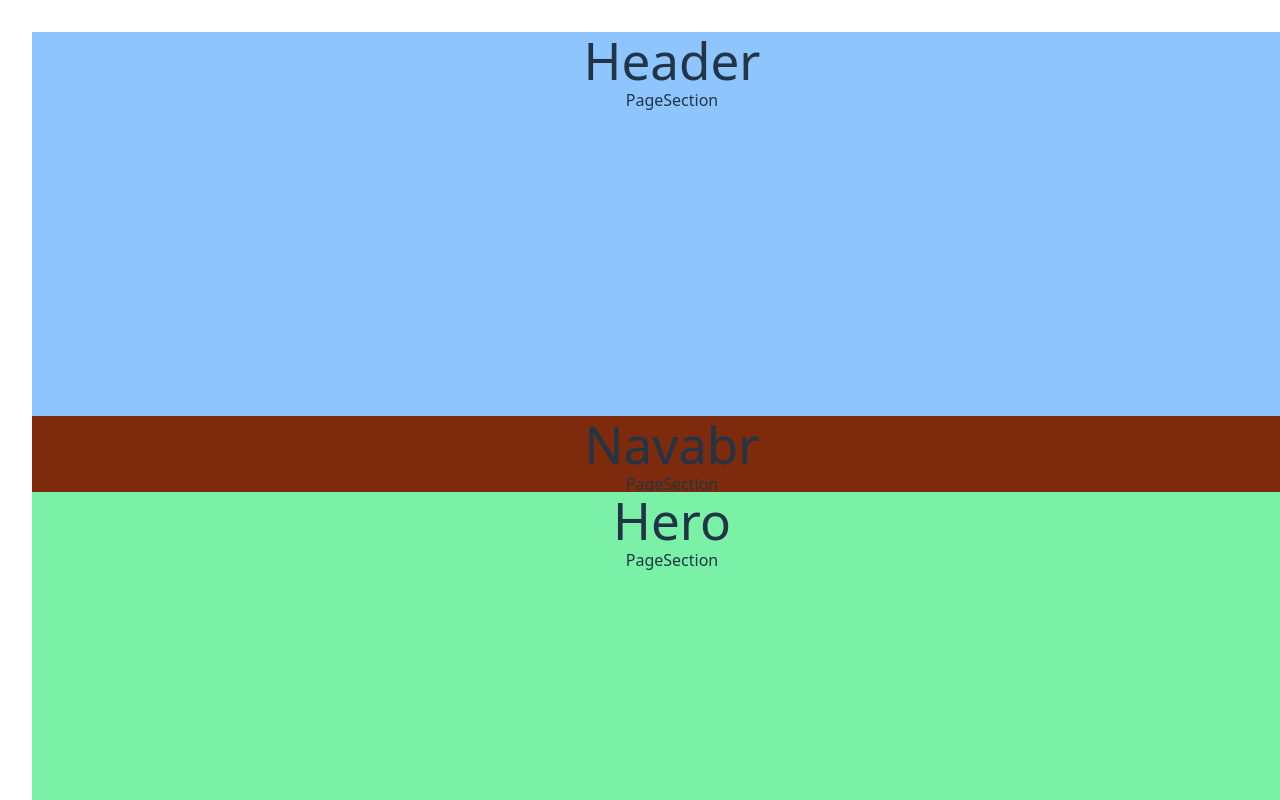
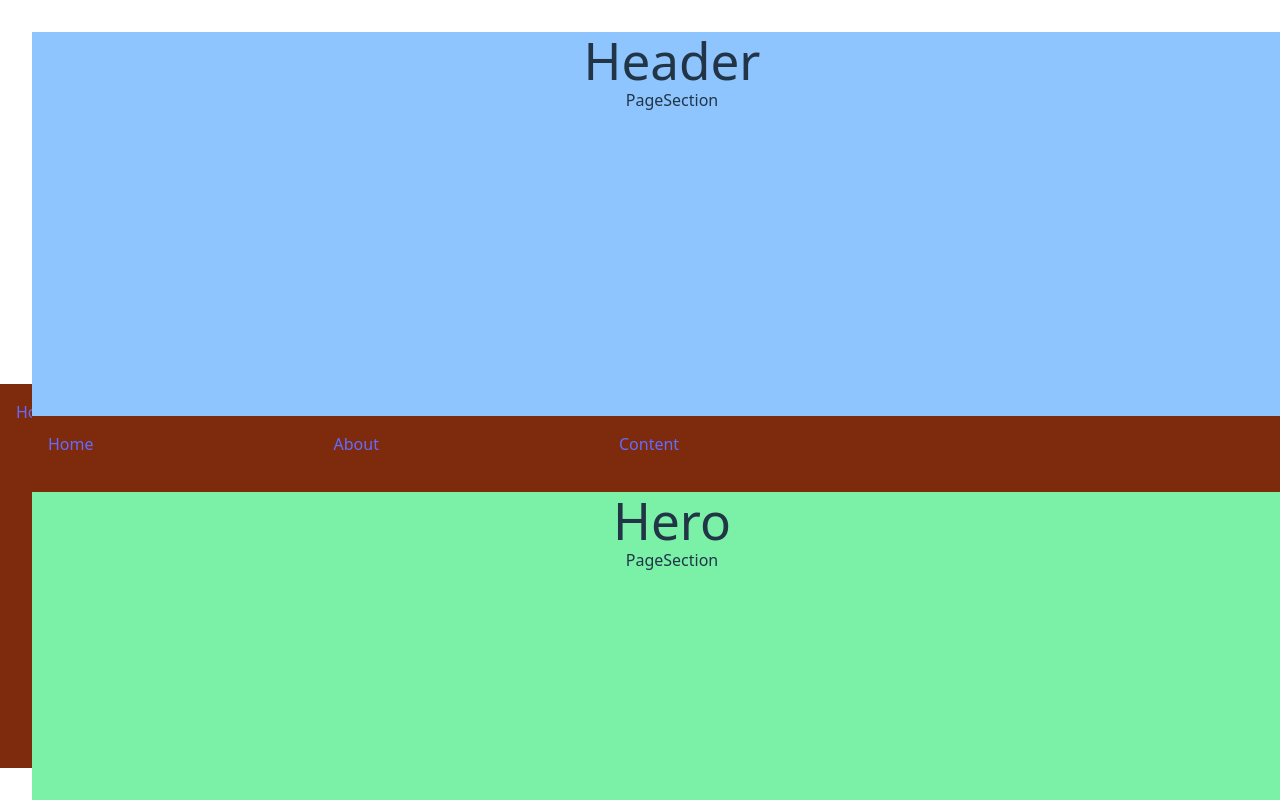
Before and after one commit to Bharatdwaj3/notepad-dsa, a React (Vite) app: page / in a window 1280 px wide. Shown: the top 800 px of the page. Built offline with nearby package versions, Linux system fonts and the light colour scheme.

Commit message:
making Navbar

```diff
--- a/src/App.tsx
+++ b/src/App.tsx
@@ -1,13 +1,22 @@
 
-import {Home} from './pages/index'
+import {Home, Content, About} from './pages/index'
+import { BrowserRouter as Router, Routes, Route  } from 'react-router-dom'
 import './App.css'
+import { Navbar } from './components'
 
 function App() {
 
   return (
     <>
-        <Home/>
-
+      <Router>
+        <Navbar/>
+        <Routes>
+          <Route path='/' element={<Home/> }/>
+          <Route path='/content' element={<Content name="ContentPage" type="Page"/>  }/>
+          <Route path='/about' element={<About name="AboutPage" type="Page"/>}/>
+          <Route/>
+        </Routes>
+      </Router>
     </>
   )
 }
--- a/src/components/Navbar.tsx
+++ b/src/components/Navbar.tsx
@@ -1,14 +1,17 @@
-import {Ctype} from './types'
 
-const Navbar = ({name, type}:Ctype) => {
+import {Link } from 'react-router-dom';
+const Navbar = () => {
   return (
     <>
-     <div className='h-96 w-screen absolute inset-x-0 top-96 bg-orange-900'>
-          <h1>{name}</h1>
-          <h3>{type}</h3>
+     <div className="h-96 w-screen absolute inset-x-0 top-96 bg-orange-900">
+          <nav className="bg-grey-800 text-white p-4 flex space-x-60">
+            <Link to="/" className="hover:text-gray-50">Home</Link>
+            <Link to="/about" className="hover:text-gray-50">About</Link>
+            <Link to="/content" className="hover:text-gray-50">Content</Link>
+          </nav>
         </div>
     </>
   )
 }
 
-export default Navbar
+export default Navbar;
--- a/src/pages/Home.tsx
+++ b/src/pages/Home.tsx
@@ -7,7 +7,7 @@ const Home = () => {
       <div className="relative m-0 h-[1900px] w-screen bg-amber-500">
 
         <Header name="Header" type="PageSection"/>
-        <Navbar name="Navabr" type="PageSection"/>
+        <Navbar/>
         <Hero name="Hero" type="PageSection"/>
         <Footer name="Footer" type="PageSection"/>
 
```
